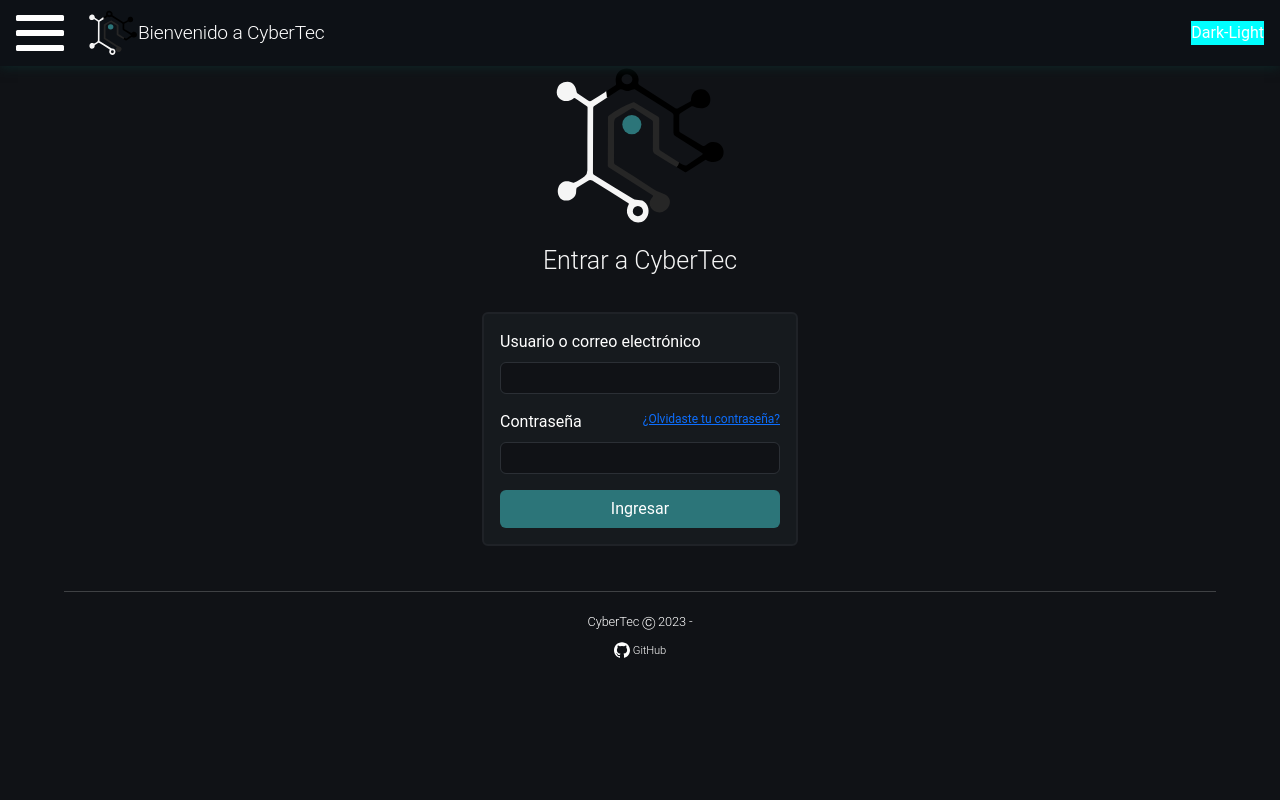
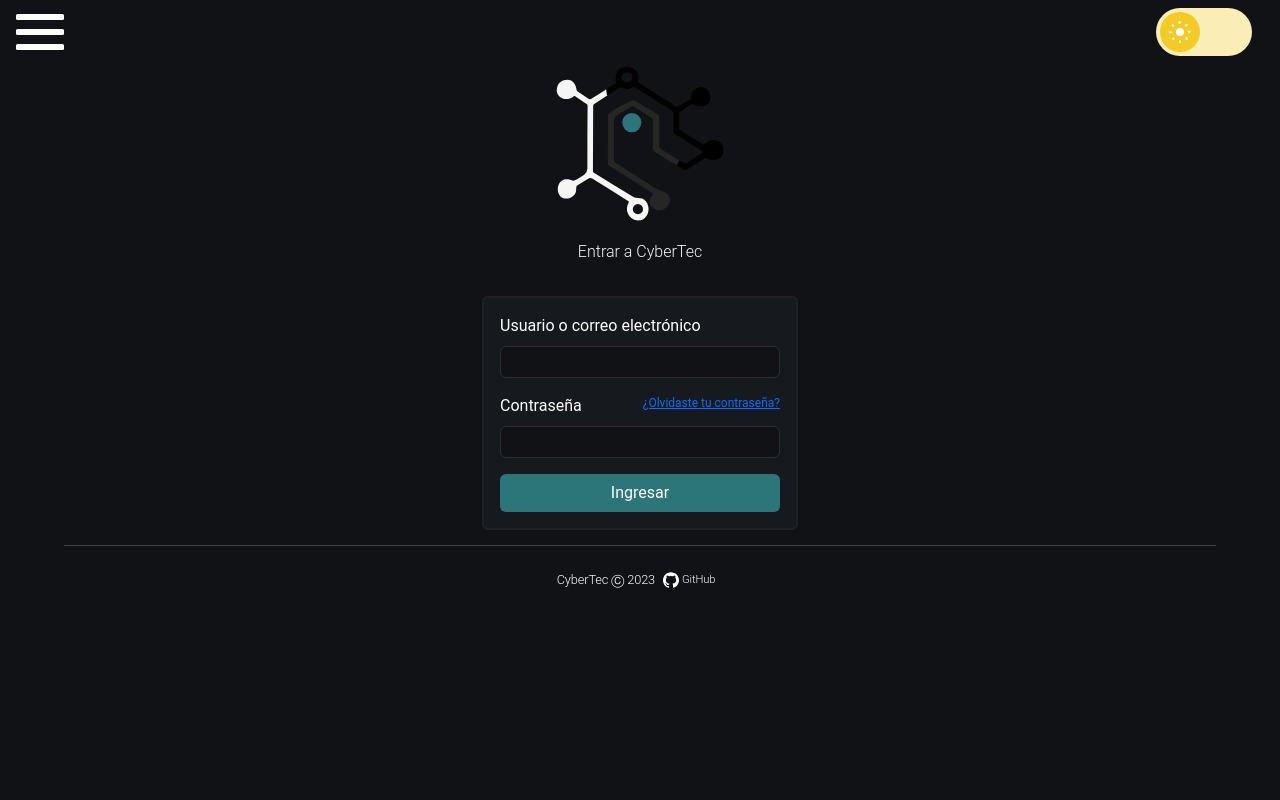
Before and after one commit to Proyectos-Especiales-CCM/Cyber-Prepa-Back, a Django app: page /login in a window 1280 px wide. Run offline with Django 4.2, Linux system fonts and the light colour scheme; some libraries are stand-ins or nearby versions.

Commit message:
footer ux & dark - white mode

```diff
--- a/static/css/layouts/_footer.sass
+++ b/static/css/layouts/_footer.sass
@@ -1,22 +1,20 @@
 footer
-    width: 100%
-    // background: linear-gradient(to bottom, #101216, #091314)
-    background: linear-gradient(to bottom, #101216, #101216)
-    color: #fff
-    padding: 25px 0 5px
-    line-height: 20px
-    letter-spacing: -0.01em
-    font-family: "Roboto",sans-serif
-    font-size: 0.8rem
-    font-weight: 300
+  width: 100%
+  background: linear-gradient(to bottom, #101216, #101216)
+  line-height: 20px
+  letter-spacing: -0.01em
+  font-family: "Roboto",sans-serif
+  font-size: 0.8rem
+  font-weight: 300
+  // margin-bottom: 7px
 
 hr
   width: 90%
   border: 0
   border-bottom: 1px solid #ccc
-  margin: 20px auto
+  margin: 15px auto
 
-footer .copyright
+footer .footer-info
   text-align: center
   display: block
   white-space: nowrap
--- a/static/css/main.sass
+++ b/static/css/main.sass
@@ -4,7 +4,8 @@
 @import 'layouts/header'
 @import 'layouts/footer'
 @import 'pages/index'
-@import 'pages/_login'
+@import 'pages/_base'
+@import 'pages/login'
 @import 'pages/admin'
 @import 'pages/regulations'
 @import 'components/buttons'
@@ -15,20 +16,49 @@
   box-sizing: border-box
 
 *, *:before, *:after
-    box-sizing: inherit
+  box-sizing: inherit
+
+\:root
+  --color-bg-default: #101216
+  --color-fg-default: #fff
+  --color-bg-default: #101216 // Color fondo negro default
+  --color-fg-default: #fff // Color letras blancas(foreground) default
+  --color-bg-toggle: #efefef // Color fondo blanco toggled
+  --color-fg-toggle: #101216 // Color letras negras (foreground) toggled
+  --color-header-bg-default: #0D1116
+  --color-border-default: #2B2F35 // Color de border negro default
+  --color-border-mode: #b9b9b9 // Color de border blanco toggled
+  --global-font: 'Roboto', sans-serif
+  --base-text-weight-light: 300
+  --base-text-weight-normal: 400
+  --base-text-weight-medium: 500
+  --base-text-weight-semibold: 600
+  // --hue:223
+  // --bg:hsl(var(--hue), 10%, 100%)
+  // --fg:hsl(var(--hue), 10%, 0%)
+  --primary:hsl(var(--hue), 90%, 55%)
+  --primaryT:hsla(var(--hue), 90%, 55%, 0)
+  --transDur:0.3s
+  // font-size: calc(16px + (32 - 16) * (100vw - 320px) / (1280 - 320))
+
 
 html
-    box-sizing: border-box
+  box-sizing: border-box
+  background-color: var(--color-bg-default)
+  font: var(--global-font)
 
 html, body
-    height: 100%
-    margin: 0
-    padding: 0
+  height: 100%
+  margin: 0
+  padding: 0
 
 body
-    background-color: $color-canvas-default
-    // padding: 1rem
-    padding: 0rem
-    // overflow: hidden Aqui se oculta el scroll, usar con cuidado para el responsive
-    color: white
-    font-family: $global-font
+  background-color: $color-bg-default
+  color: $color-fg-default
+  font-family: $global-font
+  padding: 0rem
+
+@media (prefers-color-scheme: light)
+  \:root
+    --color-bg-default:#efefef
+    --color-bg-mode:#101216
--- /dev/null
+++ b/static/css/pages/_base.sass
@@ -0,0 +1,162 @@
+input
+  font: 1em/1.5 Fredoka, sans-serif
+
+// body
+//   color: var(--fg)
+//   height: 100vh
+//   display: grid
+//   place-items: center
+
+/* Default
+
+.theme
+  display: flex
+  align-items: center
+  -webkit-tap-highlight-color: transparent
+
+.theme__fill, .theme__icon
+  transition: transform var(--transDur) ease-in-out
+
+.theme__fill
+  background-color: var(--bg)
+  display: block
+  mix-blend-mode: difference
+  position: fixed
+  inset: 0
+  height: 100%
+  transform: translateX(-100%)
+
+.theme__icon, .theme__toggle
+  z-index: 1
+
+.theme__icon, .theme__icon-part
+  position: absolute
+
+.theme__icon
+  display: block
+  top: 0.75em
+  left: 0.75em
+  width: 1.5em
+  height: 1.5em
+
+.theme__icon-part
+  border-radius: 50%
+  box-shadow: 0.4em -0.4em 0 0.5em hsl(0, 0%, 100%) inset
+  top: calc(50% - 0.5em)
+  left: calc(50% - 0.5em)
+  width: 1em
+  height: 1em
+  transition: box-shadow var(--transDur) ease-in-out, opacity var(--transDur) ease-in-out, transform var(--transDur) ease-in-out
+  transform: scale(0.5)
+
+  ~ .theme__icon-part
+    background-color: hsl(0, 0%, 100%)
+    border-radius: 0.05em
+    box-shadow: none
+    top: 50%
+    left: calc(50% - 0.05em)
+    transform: rotate(0deg) translateY(0.5em)
+    transform-origin: 50% 0
+    width: 0.1em
+    height: 0.2em
+
+  &:nth-child(3)
+    transform: rotate(45deg) translateY(0.5em)
+
+  &:nth-child(4)
+    transform: rotate(90deg) translateY(0.5em)
+
+  &:nth-child(5)
+    transform: rotate(135deg) translateY(0.5em)
+
+  &:nth-child(6)
+    transform: rotate(180deg) translateY(0.5em)
+
+  &:nth-child(7)
+    transform: rotate(225deg) translateY(0.5em)
+
+  &:nth-child(8)
+    transform: rotate(270deg) translateY(0.5em)
+
+  &:nth-child(9)
+    transform: rotate(315deg) translateY(0.5em)
+
+.theme__label, .theme__toggle, .theme__toggle-wrap
+  position: relative
+
+.theme__toggle
+  display: block
+
+  &:before
+    display: block
+    background-color: hsl(48, 90%, 55%)
+    border-radius: 50%
+    content: ""
+    width: 2.5em
+    height: 2.5em
+    transition: background-color var(--transDur) ease-in-out, transform var(--transDur) ease-in-out
+
+  background-color: hsl(48, 90%, 85%)
+  border-radius: 25% / 50%
+  box-shadow: 0 0 0 0.125em var(--primaryT)
+  padding: 0.25em
+  width: 6em
+  height: 3em
+  -webkit-appearance: none
+  appearance: none
+  transition: background-color var(--transDur) ease-in-out, box-shadow 0.15s ease-in-out, transform var(--transDur) ease-in-out
+
+  &:focus
+    box-shadow: 0 0 0 0.125em var(--primary)
+    outline: transparent
+
+  &:checked
+    background-color: hsl(198, 90%, 15%)
+
+    &:before
+      transform: translateX(3em)
+      background-color: hsl(198, 90%, 55%)
+
+    ~ .theme__icon
+      transform: translateX(3em)
+
+    ~
+      .theme__fill
+        transform: translateX(0)
+
+      .theme__icon .theme__icon-part
+        &:nth-child(1)
+          box-shadow: 0.2em -0.2em 0 0.2em hsl(0, 0%, 100%) inset
+          transform: scale(1)
+
+        ~ .theme__icon-part
+          opacity: 0
+
+        &:nth-child(2)
+          transform: rotate(45deg) translateY(0.8em)
+
+        &:nth-child(3)
+          transform: rotate(90deg) translateY(0.8em)
+
+        &:nth-child(4)
+          transform: rotate(135deg) translateY(0.8em)
+
+        &:nth-child(5)
+          transform: rotate(180deg) translateY(0.8em)
+
+        &:nth-child(6)
+          transform: rotate(225deg) translateY(0.8em)
+
+        &:nth-child(7)
+          transform: rotate(270deg) translateY(0.8em)
+
+        &:nth-child(8)
+          transform: rotate(315deg) translateY(0.8em)
+
+        &:nth-child(9)
+          transform: rotate(360deg) translateY(0.8em)
+
+/* Checked
+
+.theme__toggle-wrap
+  margin: 0 0.75em
--- a/static/css/pages/_login.sass
+++ b/static/css/pages/_login.sass
@@ -1,3 +1,14 @@
+#nav-container-logo
+    background-color: $color-bg-default
+    box-shadow: $color-bg-default
+    padding: 0.5rem 1rem 0.5rem 1rem
+    margin-left: auto
+    position: relative
+    z-index: 3
+    display: flex
+    justify-content: space-between
+    align-items: center
+
 .login-container
   background-color: #161A1E
   border-color: #1F2227
@@ -5,7 +16,7 @@
   border-style: solid
 
 .form-header
-  font-size: 25px
+  font-size: 25p#0d272700
   color: #f6f6f6
   font-weight: $base-text-weight-light
 
@@ -30,9 +41,9 @@
   padding: 5px 12px
   font-size: 14px
   line-height: 20px
-  color: $fgColor-default
+  color: $color-fg-default
   vertical-align: middle
-  background-color: $color-canvas-default
+  background-color: $color-bg-default
   background-repeat: no-repeat
   background-position: right 8px center
   border: 1px solid $color-border-default
@@ -48,6 +59,6 @@
 
 .form-control:focus
   border-color: #2C7579
-  background-color: $color-canvas-default
+  background-color: $color-bg-default
   box-shadow: 0 0 5px #2C7579
   outline: none
--- a/static/css/pages/_regulations.sass
+++ b/static/css/pages/_regulations.sass
@@ -40,9 +40,6 @@
   font-size: 36px
   font-weight: $base-text-weight-semibold
   line-height: 34px
-  // white-space: nowrap
-  // overflow: hidden
-  // text-overflow: ellipsis
 
 .heading-text-opacity
   opacity: .7
--- a/static/css/settings/_colors.sass
+++ b/static/css/settings/_colors.sass
@@ -1,2 +1,10 @@
-$color-bg-default: #123
+$color-bg-default: #101216 // Color fondo negro default
+$color-fg-default: #fff // Color letras blancas(foreground) default
+
+$color-bg-toggle: #efefef // Color fondo blanco toggled
+$color-fg-toggle: #101216 // Color letras negras (foreground) toggled
+
 $color-header-bg-default: #0D1116
+
+$color-border-default: #2B2F35 // Color de border negro default
+$color-border-mode: #b9b9b9 // Color de border blanco toggled
--- a/static/css/settings/_variables.sass
+++ b/static/css/settings/_variables.sass
@@ -4,6 +4,3 @@
 $bar2-top: calc($bar-size + $bar-space)
 $bar3-top: calc($bar2-top * 2)
 $cyber_map: 1000px
-$color-canvas-default: #101216
-$color-border-default: #2B2F35
-$fgColor-default: #fff
--- a/templates/layout/base.html
+++ b/templates/layout/base.html
@@ -1,6 +1,6 @@
 {% load static %}
 <!DOCTYPE html>
-<html lang="en" data-bs-theme="dark">
+<html lang="en">
 
 <head>
     <meta charset="UTF-8">
@@ -13,9 +13,70 @@
 </head>
 
 <body>
-    {% include 'layout/header.html' %}
+    <header style="z-index: 100;" class="position-sticky top-0">
+        {% block nav-container %}{% endblock %}
+            <div id="nav-overlay"></div>
+            <nav id="nav-fullscreen">
+                <ul>
+                    <li><a class="cool-hover" href="{% url 'index' %}">Home</a></li>
+                    <li><a class="cool-hover" href="{% url 'regulations' %}">Reglamento</a></li>
+                    {% if user.is_authenticated %}
+                    <!-- If the user is authenticated shows the admin CRUD page-->
+                    <li><a class="cool-hover" href="{% url 'admin' %}">Admin</a></li>
+                    <li><a class="cool-hover" href="{% url 'logout' %}">Logout</a></li>
+                    {% else %}
+                    <li><a class="cool-hover" href="{% url 'login' %}">Login</a></li>
+                    {% endif %}
+                </ul>
+            </nav>
+
+            <div class="d-flex flex-justify-between flex-items-center flex-wrap align-items-center gap-4">
+
+                <a id="nav-toggle">
+                    <span></span>
+                    <span></span>
+                    <span></span>
+                </a>
+
+                <div class="d-flex justify-content-start align-items-center">
+                        {% block header-logo %}{% endblock %}
+                    <div class="heading-header">
+                        {% block header-title %}{% endblock %}<br>
+                    </div>
+                </div>
+
+                {% if user.is_authenticated %}
+                    <div class="heading-user" id="user-info" data-username="{{ user.username }}"><span class="user-tag">Usuario:</span> <span class="user-name">{{ user.username }}</span></div>
+                {% endif %}
+
+            </div>
+
+            {% block searchbox %}{% endblock %}
+
+            <label for="theme" class="theme">
+                <span class="theme__toggle-wrap">
+                    <input id="theme" class="theme__toggle" type="checkbox" role="switch" name="theme" value="dark">
+                    <span class="theme__fill"></span>
+                    <span class="theme__icon">
+                        <span class="theme__icon-part"></span>
+                        <span class="theme__icon-part"></span>
+                        <span class="theme__icon-part"></span>
+                        <span class="theme__icon-part"></span>
+                        <span class="theme__icon-part"></span>
+                        <span class="theme__icon-part"></span>
+                        <span class="theme__icon-part"></span>
+                        <span class="theme__icon-part"></span>
+                        <span class="theme__icon-part"></span>
+                    </span>
+                </span>
+            </label>
+
+        </div>
+    </header>
+
     {% block content %}
     {% endblock %}
+
     {% include 'layout/footer.html' %}
     <script src="{% static 'js/jquery.min.js' %}"></script>
     {% block js %}{% endblock %}
--- a/templates/layout/footer.html
+++ b/templates/layout/footer.html
@@ -1,7 +1,10 @@
 <footer>
   <hr>
-  <p class="copyright">CyberTec Ⓒ 2023 - <a class="nav-link py-2 px-0 px-lg-2" href="https://github.com/" target="_blank" rel="noopener">
-    <svg xmlns="http://www.w3.org/2000/svg" width="16" height="16" class="navbar-nav-svg" viewBox="0 0 512 499.36" role="img"><title>GitHub</title><path fill="currentColor" fill-rule="evenodd" d="M256 0C114.64 0 0 114.61 0 256c0 113.09 73.34 209 175.08 242.9 12.8 2.35 17.47-5.56 17.47-12.34 0-6.08-.22-22.18-.35-43.54-71.2 15.49-86.2-34.34-86.2-34.34-11.64-29.57-28.42-37.45-28.42-37.45-23.27-15.84 1.73-15.55 1.73-15.55 25.69 1.81 39.21 26.38 39.21 26.38 22.84 39.12 59.92 27.82 74.5 21.27 2.33-16.54 8.94-27.82 16.25-34.22-56.84-6.43-116.6-28.43-116.6-126.49 0-27.95 10-50.8 26.35-68.69-2.63-6.48-11.42-32.5 2.51-67.75 0 0 21.49-6.88 70.4 26.24a242.65 242.65 0 0 1 128.18 0c48.87-33.13 70.33-26.24 70.33-26.24 14 35.25 5.18 61.27 2.55 67.75 16.41 17.9 26.31 40.75 26.31 68.69 0 98.35-59.85 120-116.88 126.32 9.19 7.9 17.38 23.53 17.38 47.41 0 34.22-.31 61.83-.31 70.23 0 6.85 4.61 14.81 17.6 12.31C438.72 464.97 512 369.08 512 256.02 512 114.62 397.37 0 256 0z"></path></svg>
-    <small class="">GitHub</small>
-  </a></p>
+  <div class="footer-info d-flex justify-content-center align-items-center pb-4">
+    CyberTec Ⓒ 2023
+    <a class="nav-link py-2 px-0 px-lg-2" href="https://github.com/" target="_blank" rel="noopener">
+      <svg xmlns="http://www.w3.org/2000/svg" width="16" height="16" class="navbar-nav-svg" viewBox="0 0 512 499.36" role="img"><title>GitHub</title><path fill="currentColor" fill-rule="evenodd" d="M256 0C114.64 0 0 114.61 0 256c0 113.09 73.34 209 175.08 242.9 12.8 2.35 17.47-5.56 17.47-12.34 0-6.08-.22-22.18-.35-43.54-71.2 15.49-86.2-34.34-86.2-34.34-11.64-29.57-28.42-37.45-28.42-37.45-23.27-15.84 1.73-15.55 1.73-15.55 25.69 1.81 39.21 26.38 39.21 26.38 22.84 39.12 59.92 27.82 74.5 21.27 2.33-16.54 8.94-27.82 16.25-34.22-56.84-6.43-116.6-28.43-116.6-126.49 0-27.95 10-50.8 26.35-68.69-2.63-6.48-11.42-32.5 2.51-67.75 0 0 21.49-6.88 70.4 26.24a242.65 242.65 0 0 1 128.18 0c48.87-33.13 70.33-26.24 70.33-26.24 14 35.25 5.18 61.27 2.55 67.75 16.41 17.9 26.31 40.75 26.31 68.69 0 98.35-59.85 120-116.88 126.32 9.19 7.9 17.38 23.53 17.38 47.41 0 34.22-.31 61.83-.31 70.23 0 6.85 4.61 14.81 17.6 12.31C438.72 464.97 512 369.08 512 256.02 512 114.62 397.37 0 256 0z"></path></svg>
+      <small class="">GitHub</small>
+    </a>
+  </div>
 </footer>
--- a/templates/layout/header.html
+++ b/templates/layout/header.html
@@ -27,15 +27,16 @@
             <div class="d-flex justify-content-start align-items-center">
                 <img width=50 src="../../static/assets/CyberTecLogo.svg"/>
                 <div class="heading-header">
-                    Bienvenido a CyberTec<br>
+                    {% block header-title %}{% endblock %}<br>
                 </div>
             </div>
 
             {% if user.is_authenticated %}
                 <div class="heading-user" id="user-info" data-username="{{ user.username }}"><span class="user-tag">Usuario:</span> <span class="user-name">{{ user.username }}</span></div>
             {% endif %}
+
+            {% block searchbox %}{% endblock %}
         </div>
-
 
         <div class="dark-light" style="background-color: aqua;">Dark-Light</div>
     </div>
--- a/templates/main/login.html
+++ b/templates/main/login.html
@@ -4,6 +4,10 @@
 
 {% block title %}
 Login
+{% endblock %}
+
+{% block nav-container %}
+<div id="nav-container-logo">
 {% endblock %}
 
 {% block extra_css %}
```
Also changed, not shown: static/css/layouts/_header.sass (+34 -0 lines), templates/main/index.html (+12 -0 lines), templates/main/regulations.html (+17 -12 lines), templates/rental/admin.html (+8 -2 lines), static/css/main.min.css.
